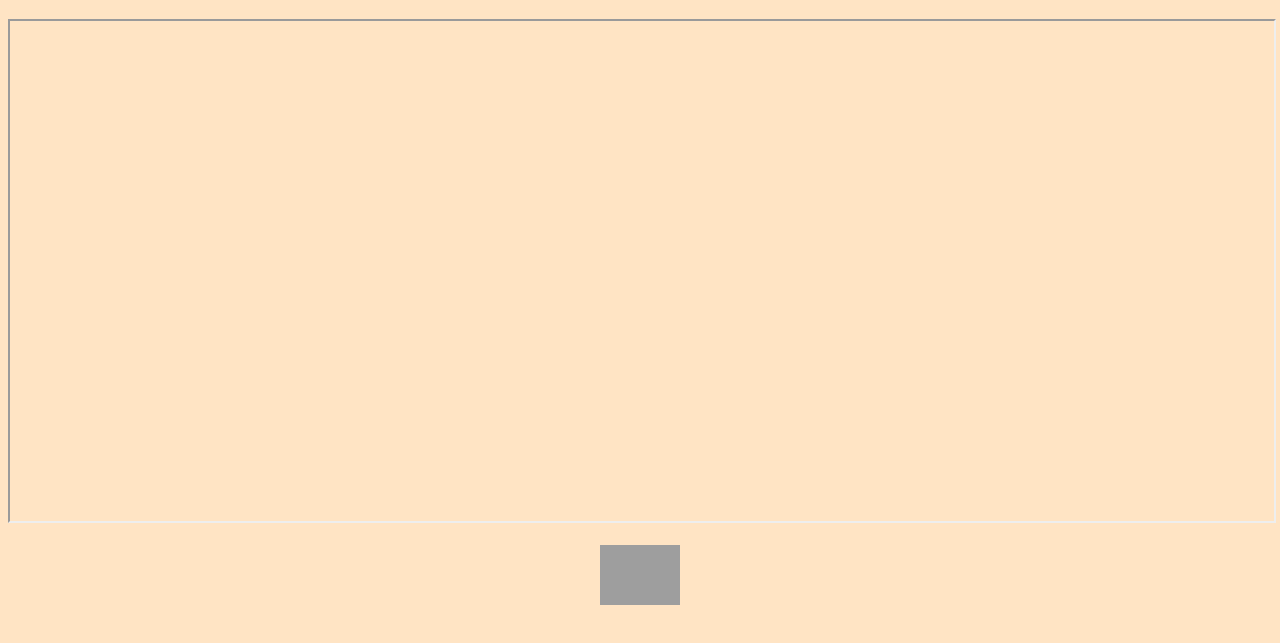
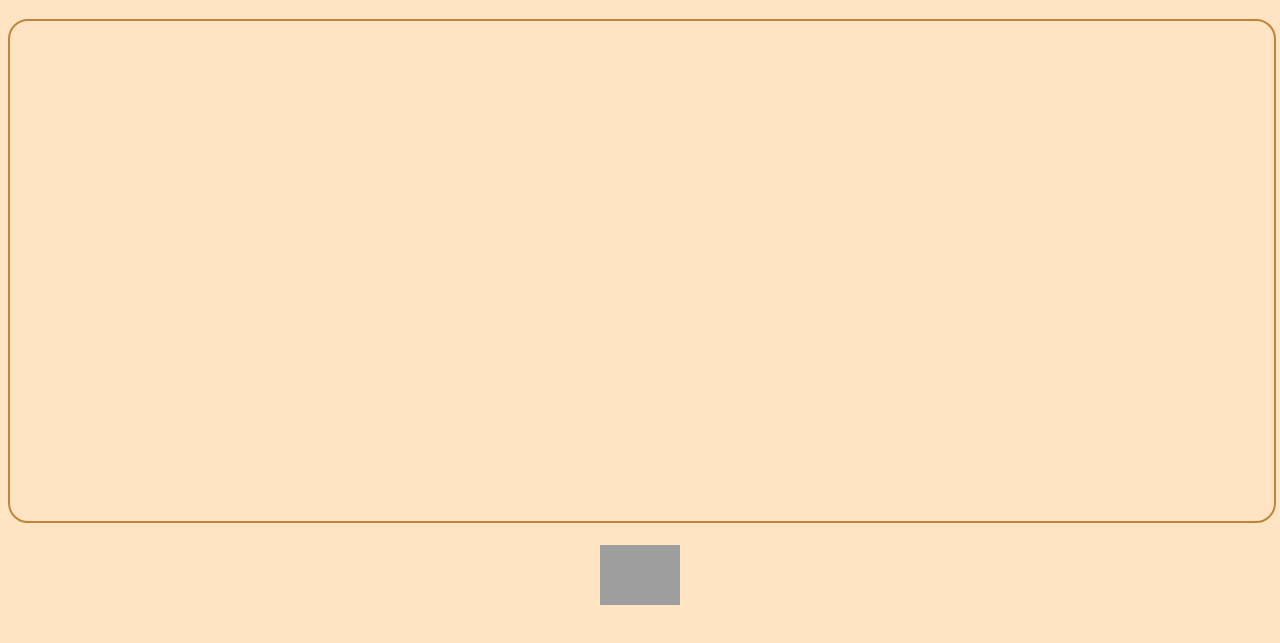
Before and after one commit to Subbu4382/10K_Coders, a plain HTML site: page iframes/index.html in a window 1280 px wide. Shown: the part 61-704 px from the top of the page. Drawn offline with Linux system fonts and the light colour scheme; grey boxes are pictures that could not be loaded.

Commit message:
Iframes changes done

```diff
--- a/iframes/index.html
+++ b/iframes/index.html
@@ -7,11 +7,11 @@
         background-color:bisque;
 
     }
-    /* iframe{
+    iframe{
         border-radius: 20px;
        border-color: rgb(194, 132, 57);
        border-style:double;
-    } */
+    }
 </style>
 </head>
 <body>
```
